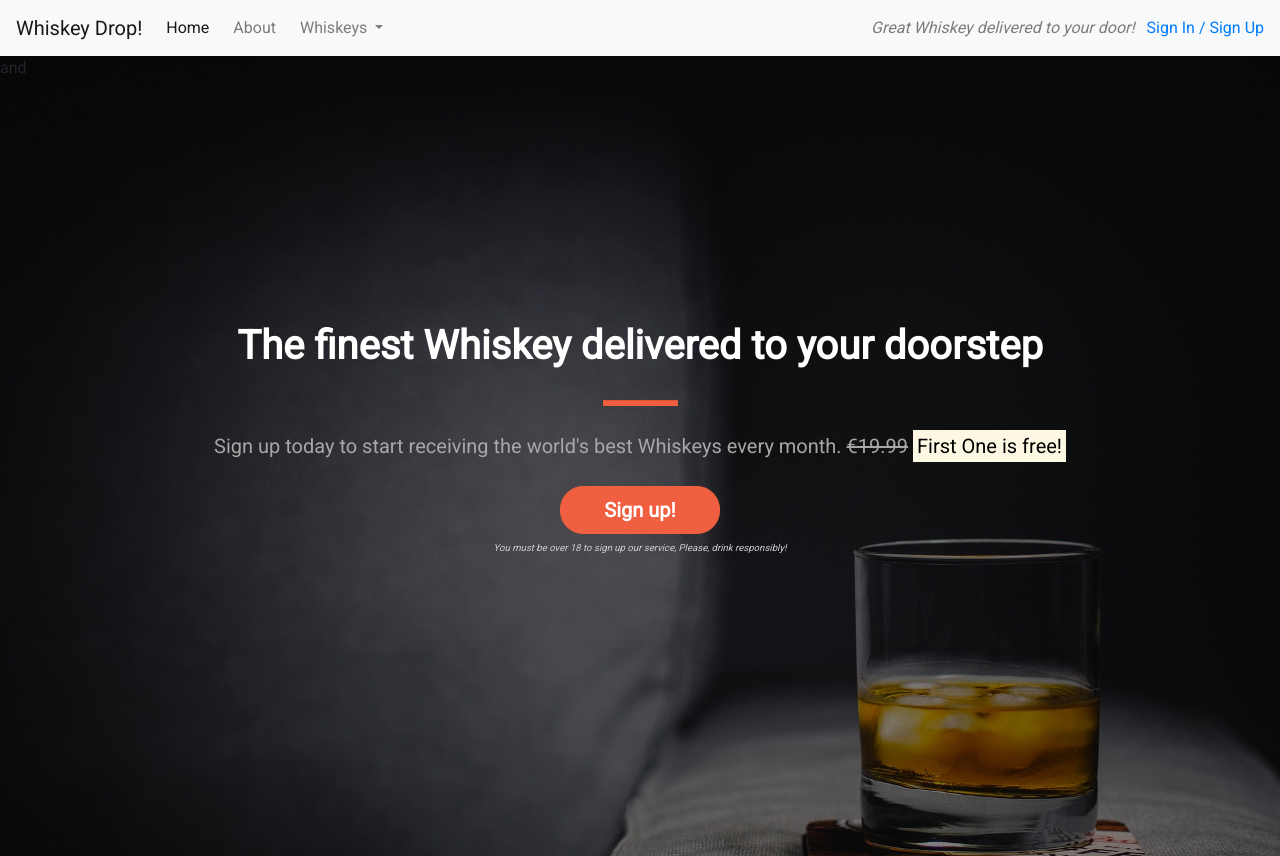
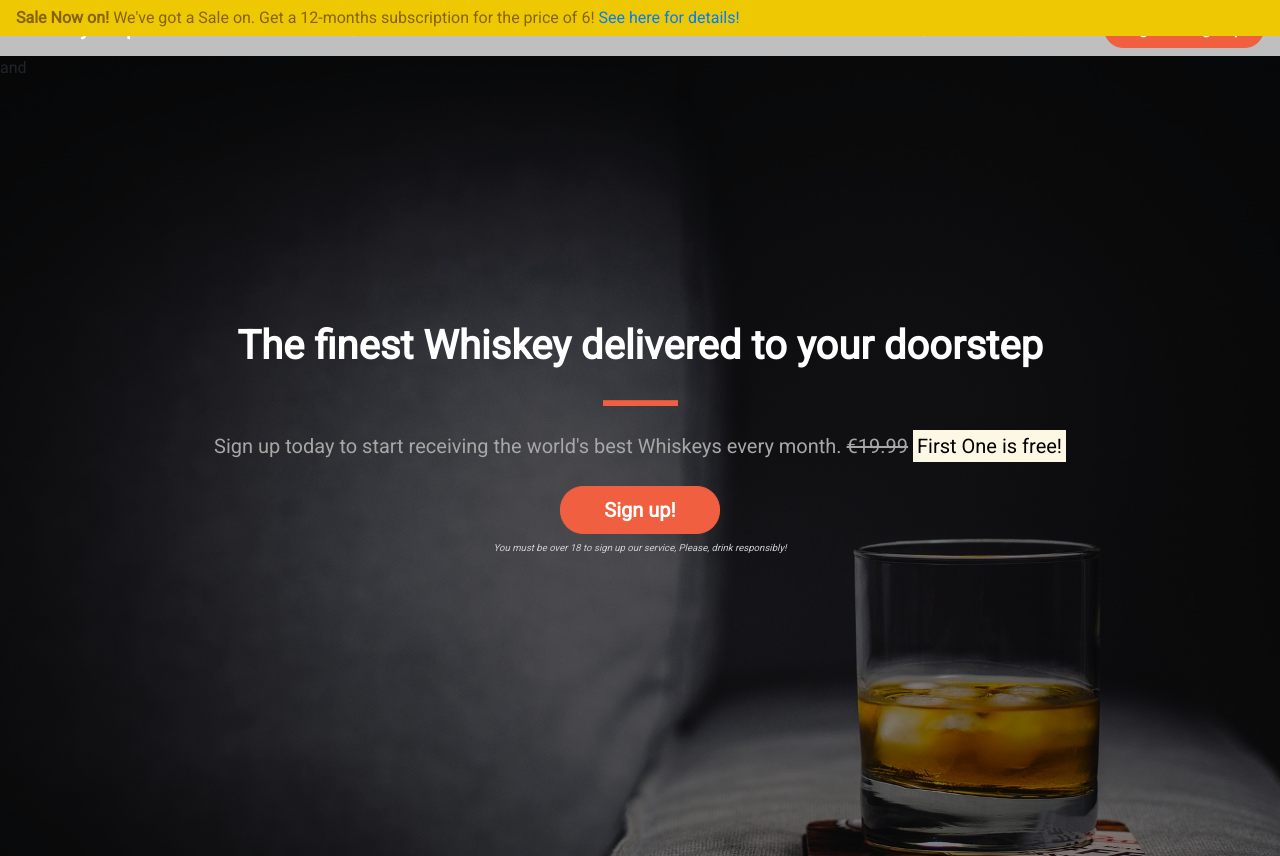
Before and after one commit to Mr-KulwinderSingh/my-project, a plain HTML site: page index.html in a window 1280 px wide. Shown: the top 856 px of the page. Drawn offline with nearby package versions, Linux system fonts and the light colour scheme.

Commit message:
Add style to the navbar and brinbg the alert up above the navbar and update the style and color

```diff
--- a/css/style.css
+++ b/css/style.css
@@ -3,7 +3,20 @@ body {
 
 }
 
-.alert-container {}
+.alert-container .col-12 {
+    padding-left: 0;
+    padding-right: 0;
+
+}
+
+.site-wide-alert {
+    border-radius: 0;
+    margin-bottom: 0;
+    padding: 5px 15px;
+    background-color: #eec802;
+    border-color: #eec802;
+
+}
 
 .callout-container {
     height: 100vh;
@@ -50,6 +63,34 @@ body {
 
 .block-divider-short {
     width: 35px;
+}
+/*navbar*/
+.navalert-container {
+    position: absolute;
+    top: 0;
+    left: 0;
+    padding-right: 0;
+    padding-left: 0;
+    z-index: 1;
+}
+
+.navbar .navbar-toggler {
+    border: 0;
+}
+
+.navbar-brand {
+    font-weight: bold;
+}
+
+.navbar .navbar-nav a {
+    font-weight: bold;
+}
+
+.navbar {
+    margin-bottom: 0;
+    border: 0;
+    width: 100%;
+    background-color: rgba(0,0,0,0.25);
 }
 
 /*jumbotron*/
--- a/index.html
+++ b/index.html
@@ -16,7 +16,19 @@
 </head>
 
 <body>
-  <nav class="navbar navbar-light bg-light navbar-expand-sm">
+  <div class="container-fluid navalert-container">
+    <article class="container-fluid alert-container">
+      <div class="row d-none d-sm-block">
+        <div class="col-12">
+          <div class="site-wide-alert alert alert-warning">
+            <strong>Sale Now on!</strong> We've got a Sale on. Get a
+            12-months subscription
+            for the price of 6! <a href="">See here for details!</a>
+          </div>
+        </div>
+      </div>
+  </div>
+  <nav class="navbar navbar-dark navbar-expand-sm">
     <a href="/" class="navbar-brand">Whiskey Drop!</a>
     <button class="navbar-toggler ml-auto" type="button" data-toggle="collapse" data-target="#navbarNavDropdown"
       aria-controls="navbarNavDropdown" aria-expanded="false" aria-label="Toggle navigation">
@@ -41,18 +53,10 @@
     </div>
     <div class="d-none d-md-block">
       <p class="navbar-text my-auto mr-2"><i>Great Whiskey delivered to your door!</i></p>
-      <a href="/login">Sign In / Sign Up</a>
+      <a href="/login" class="btn btn--cta btn--red">Sign In / Sign Up</a>
     </div>
   </nav>
-  <!-- <article class="container alert-container">
-    <div class="row d-none d-sm-block">
-      <div class="col-12">
-        <div class="alert alert-warning"><strong>Sale Now on!</strong> We've got a Sale on. Get a 12-months subscription
-          for the price of 6! <a href="">See here for details!</a>
   </div>
-      </div>
-    </div>
-    </div> -->
   <div class="container-fluid callout-container">
     <!-- Callout -->
     <div class="opaque-overlay">and</div>
@@ -66,7 +70,8 @@
             <span class="d-inline d-sm-none"><br></span>
             <strong><mark>First One is free!</mark></strong>
           </p>
-            <button class="btn btn-success btn-lg btn--cta btn--red" data-toggle="modal" data-target="#signUpModal">Sign up!</button>
+          <button class="btn btn-success btn-lg btn--cta btn--red" data-toggle="modal" data-target="#signUpModal">Sign
+            up!</button>
           <p class="text-muted"><small>You must be over 18 to sign up our service, Please, drink responsibly!</small>
           </p>
         </section>
```
Lines whose indentation alone changed are shown as unchanged.
